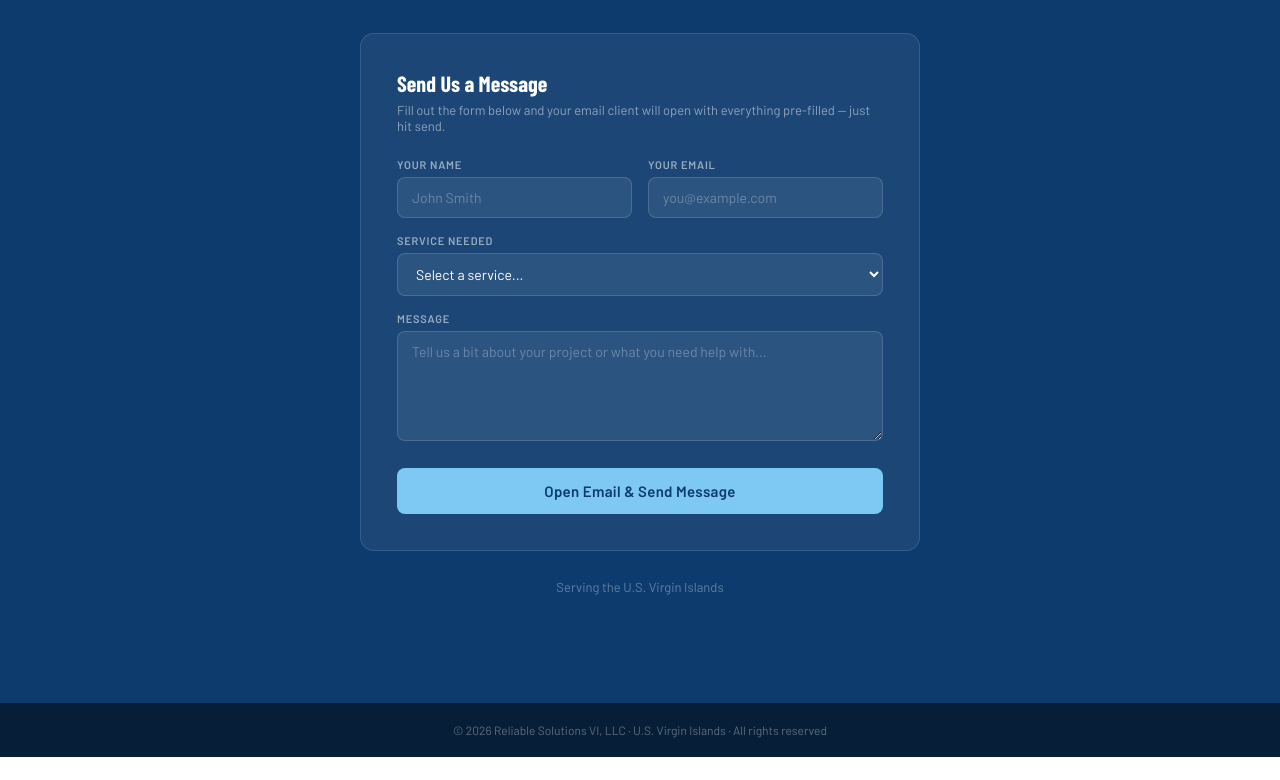
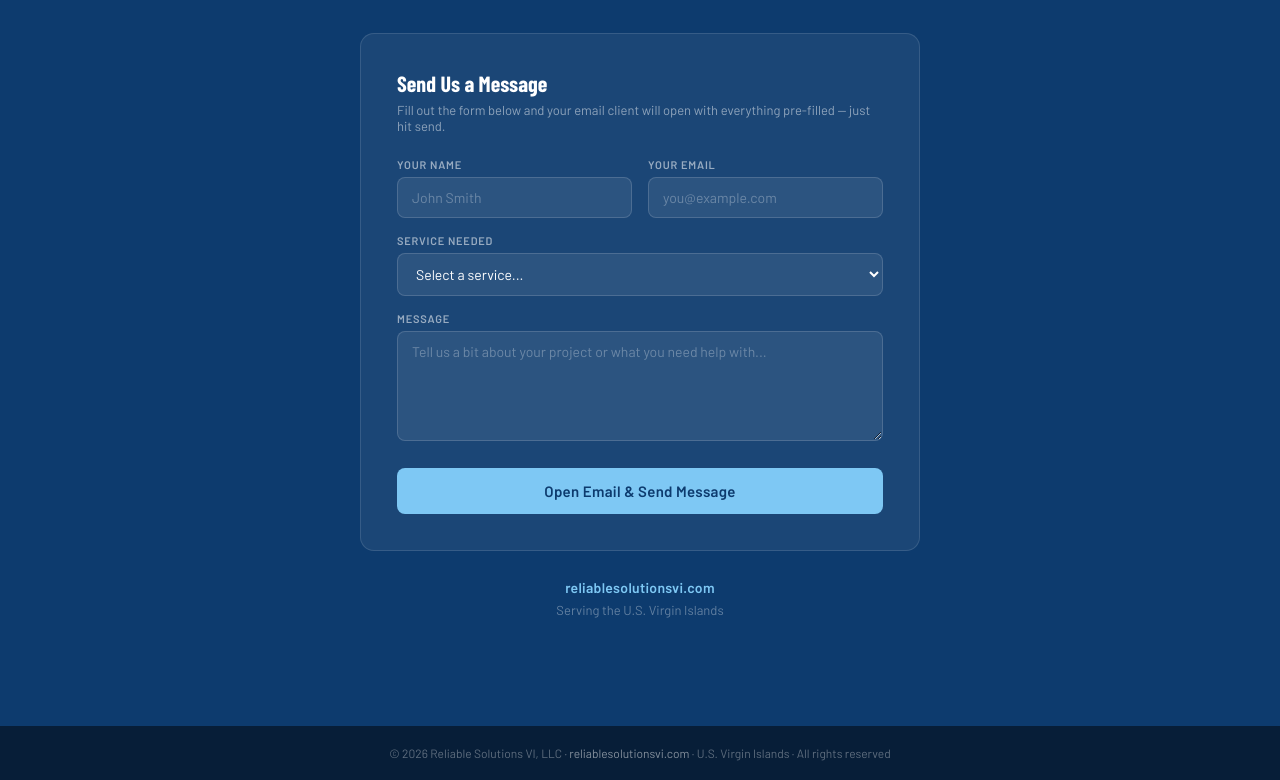
Before and after one commit to boaz-sudo/reliable-solutions-vi, a plain HTML site: page index.html in a window 1280 px wide. Shown: the part 2085-2865 px from the top of the page. Before the commit the page ends 2842 px from the top, so only its background shows below. Drawn offline with nearby package versions, Linux system fonts and the light colour scheme.

Commit message:
Add files via upload

```diff
--- a/index.html
+++ b/index.html
@@ -263,7 +263,10 @@
       <button class="btn-send" onclick="sendEmail()">Open Email &amp; Send Message</button>
     </div>
 
-    <p style="color:rgba(255,255,255,0.35);font-size:13px;margin-top:28px;">Serving the U.S. Virgin Islands</p>
+    <div style="margin-top:28px;display:flex;flex-direction:column;align-items:center;gap:6px;">
+      <a href="https://reliablesolutionsvi.com" style="color:#7ec8f4;font-size:14px;font-weight:600;text-decoration:none;letter-spacing:0.3px;">reliablesolutionsvi.com</a>
+      <p style="color:rgba(255,255,255,0.35);font-size:13px;">Serving the U.S. Virgin Islands</p>
+    </div>
   </div>
 </section>
 
@@ -287,7 +290,7 @@ function sendEmail() {
 </script>
 
 <footer>
-  © 2026 Reliable Solutions VI, LLC · U.S. Virgin Islands · All rights reserved
+  © 2026 Reliable Solutions VI, LLC · <a href="https://reliablesolutionsvi.com" style="color:rgba(255,255,255,0.5);text-decoration:none;">reliablesolutionsvi.com</a> · U.S. Virgin Islands · All rights reserved
 </footer>
 
 </body>
```
